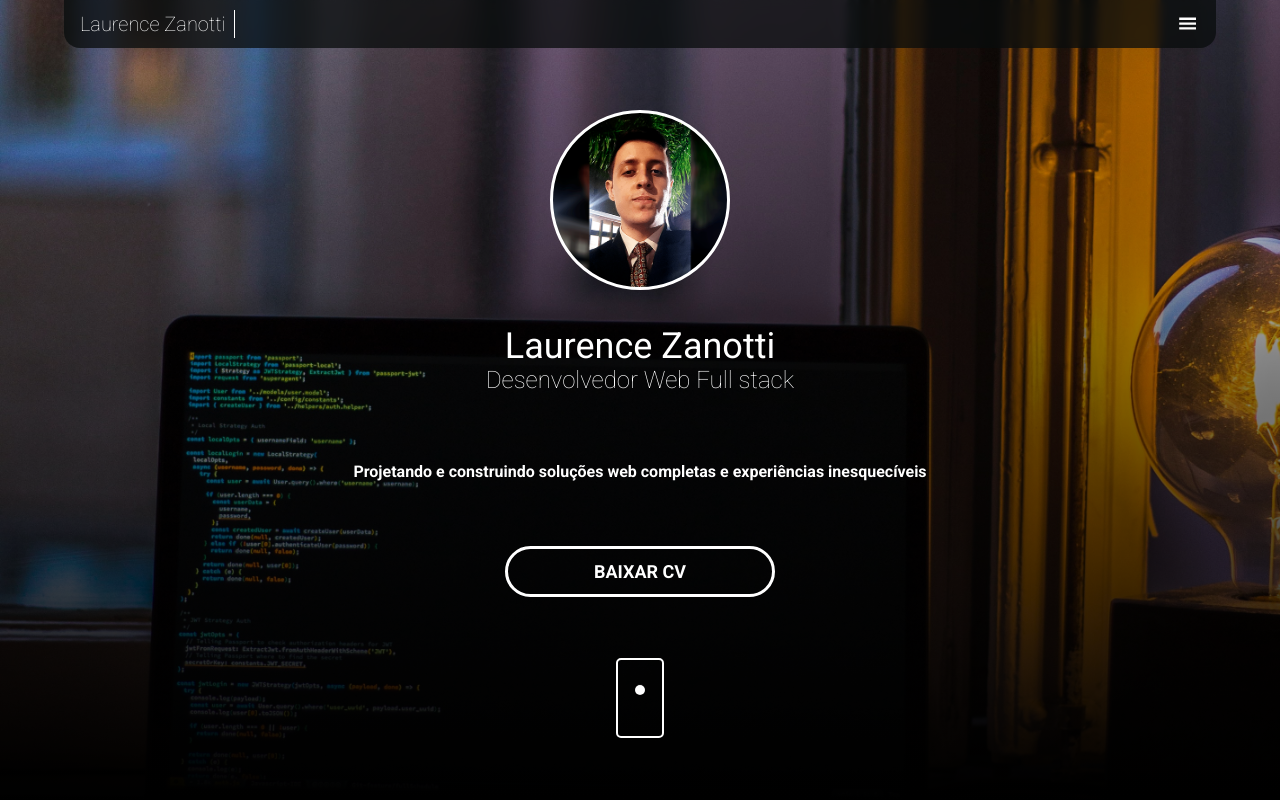
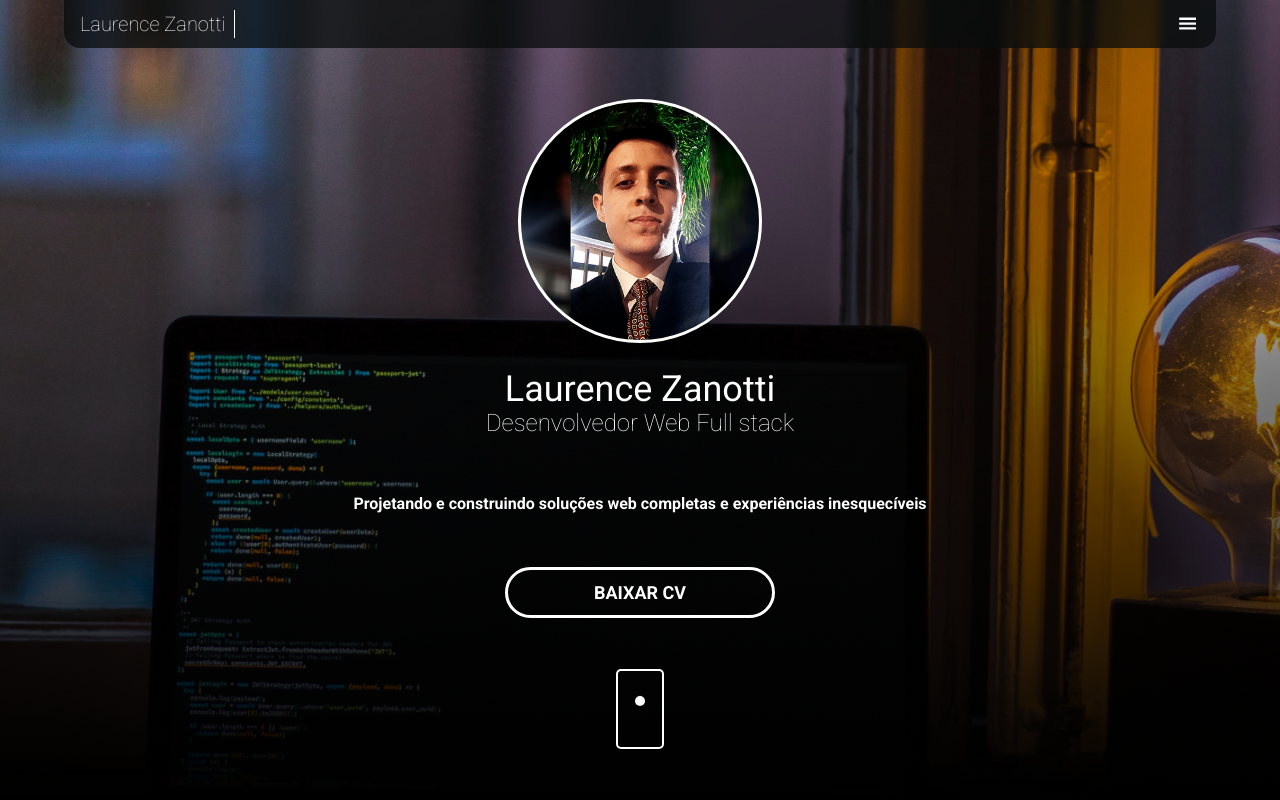
Before and after one commit to LaurenceZanotti/personal-website, a Next.js app: page / in a window 1280 px wide. Shown: the top 800 px of the page. Built offline with nearby package versions, Linux system fonts and the light colour scheme.

Commit message:
Profile picture aumenta de acordo com o comprimento da tela

```diff
--- a/components/Header/Header.module.css
+++ b/components/Header/Header.module.css
@@ -21,8 +21,12 @@
     background-size: cover;
     background-position-y: center;
 
-    width: 180px;
-    height: 180px;
+    /* Fallback */
+    min-width: 180px;
+    min-height: 180px;
+    /* Responsive */
+    min-width: calc(180px + 5vw);
+    min-height: calc(180px + 5vw);
     border: 3px solid #FFF;
     border-radius: 50%;
     margin-top: 3em;
```
